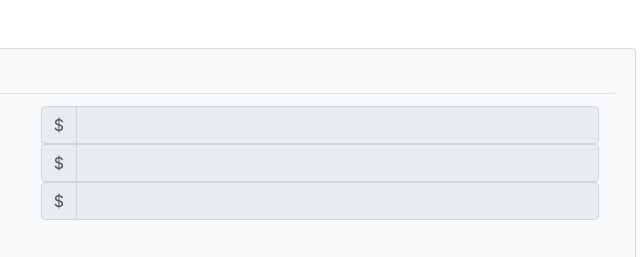
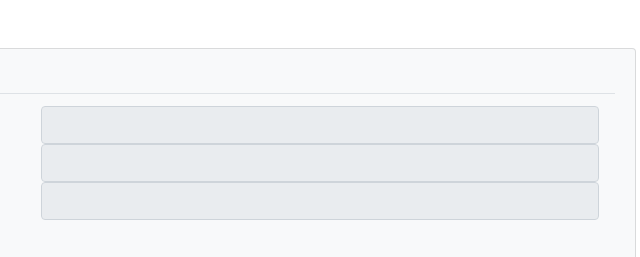
Before and after one commit to Andres6936/N1-SimuladorBancario-Bootstrap, a plain HTML site: page index.html in a window 1280 px wide. Shown: the top 257 px of the page, 467-1107 px from the left. Drawn offline with nearby package versions, Linux system fonts and the light colour scheme.

Commit message:
Deleted wrong input group prepend

```diff
--- a/index.html
+++ b/index.html
@@ -25,26 +25,9 @@
             </div>
 
             <div class="col-8">
-                <div class="input-group">
-                    <div class="input-group-prepend">
-                        <span class="input-group-text">$</span>
-                    </div>
-                    <input class="form-control" readonly>
-                </div>
-
-                <div class="input-group">
-                    <div class="input-group-prepend">
-                        <span class="input-group-text">$</span>
-                    </div>
-                    <input class="form-control" readonly>
-                </div>
-
-                <div class="input-group">
-                    <div class="input-group-prepend">
-                        <span class="input-group-text">$</span>
-                    </div>
-                    <input class="form-control" readonly>
-                </div>
+                <input class="form-control" readonly>
+                <input class="form-control" readonly>
+                <input class="form-control" readonly>
             </div>
         </section>
 
```
